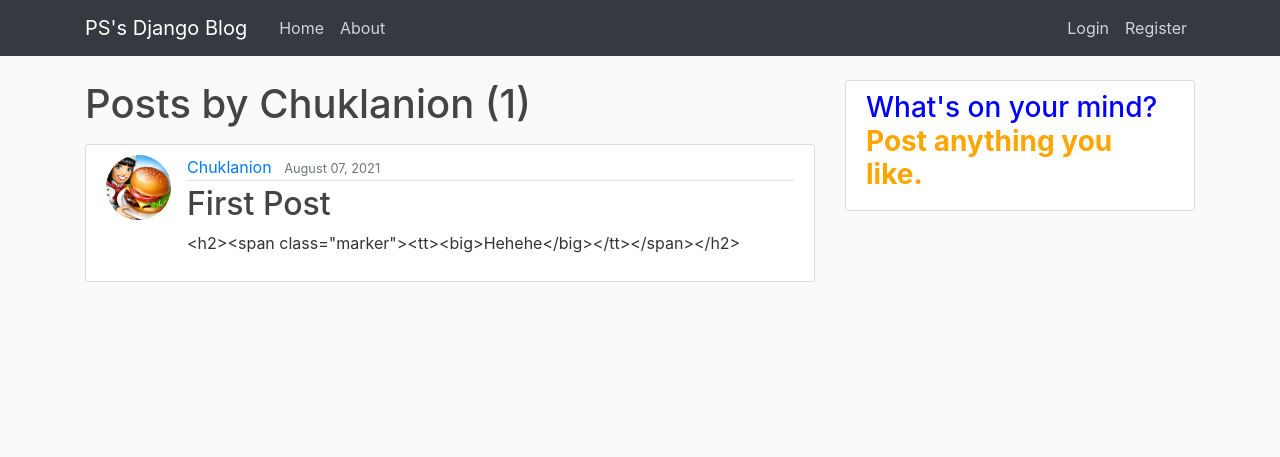
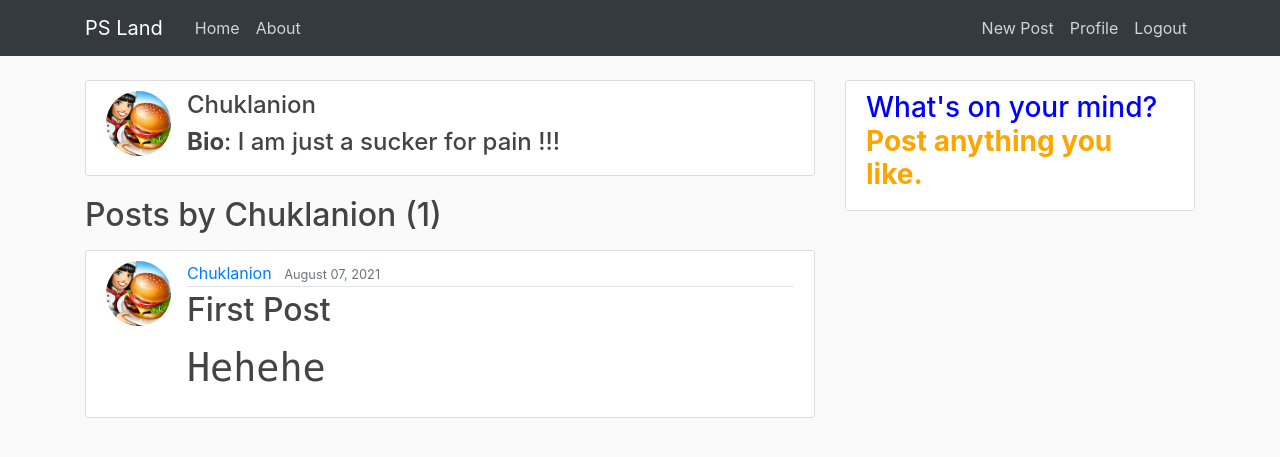
Before and after one commit to parth-sudo/temp-blog, a Django app: a page that uses blog/templates/blog/base.html in a window 1280 px wide. Shown: the top 457 px of the page. Run offline with Django 3.2, Linux system fonts and the light colour scheme; data comes from the database, SQL or seed files in the repository; both versions use the stored data as it was after the commit; some libraries are stand-ins or nearby versions.

Commit message:
added bio field and some styles

```diff
--- a/blog/templates/blog/base.html
+++ b/blog/templates/blog/base.html
@@ -21,7 +21,7 @@
     <header class="site-header">
       <nav class="navbar navbar-expand-lg navbar-dark bg-dark fixed-top">
         <div class="container">
-          <a class="navbar-brand mr-4" href="{% url 'blog-home' %}">PS's Django Blog</a>
+          <a class="navbar-brand mr-4" href="{% url 'blog-home' %}">PS Land</a>
           <button class="navbar-toggler" type="button" data-toggle="collapse" data-target="#navbarToggle" aria-controls="navbarToggle" aria-expanded="false" aria-label="Toggle navigation">
           <span class="navbar-toggler-icon"></span>
           </button>
--- a/blog/templates/blog/post_form.html
+++ b/blog/templates/blog/post_form.html
@@ -11,7 +11,7 @@
 
           </fieldset>
           <div class="form-group">
-              <button class=" btn_outline_info" type="submit">Post</button>
+              <button class=" btn btn-dark" type="submit">Post</button>
           </div>
       </form>
 
--- a/blog/templates/blog/user_post.html
+++ b/blog/templates/blog/user_post.html
@@ -1,6 +1,20 @@
 {% extends "blog/base.html" %}
 {% block content %}
-<h1 class="mb-3">Posts by {{ view.kwargs.username }} ({{page_obj.paginator.count}}) </h1>
+  <article class="media content-section">
+        <br></br>
+          <img class="rounded-circle article-img" src="{{ user.profile.image.url }}">
+          <div class="media-body">
+
+          <h4>  {{ user }}  </h4>
+          <h4>  <strong>Bio</strong>: {{ user.profile.bio }}  </h4>
+
+          </div>
+        </article>
+
+<h2 class="mb-3">Posts by {{ view.kwargs.username }} ({{page_obj.paginator.count}}) </h2>
+
+
+
     {% for post in posts %}
          <article class="media content-section">
           <img class="rounded-circle article-img" src="{{ post.author.profile.image.url }}">
@@ -10,7 +24,7 @@
               <small class="text-muted">{{ post.date_posted|date:"F d, Y" }}</small>
             </div>
             <h2><a class="article-title" href=" {% url 'post-detail' post.id %} ">{{ post.title }}</a></h2>
-            <p class="article-content">{{ post.content }}</p>
+            <p class="article-content">{{ post.content|safe }}</p>
           </div>
         </article>
     {% endfor %}
--- a/blog/views.py
+++ b/blog/views.py
@@ -81,7 +81,17 @@ class UserPostListView(ListView):  # class based view.
 
     def get_queryset(self): #limit post to specific user.
         user = get_object_or_404(User, username= self.kwargs.get('username'))
+        print(user)
         return Post.objects.filter(author=user).order_by('-date_posted')
+
+    def get_context_data(self, *args, **kwargs):
+        context = super(UserPostListView, self).get_context_data(*args, **kwargs)
+        user = get_object_or_404(User, username= self.kwargs.get('username'))
+        context['user'] = user
+        print(user.profile.bio)
+
+        return context
+
 
 class PostDetailView(DetailView):  # class based view.
     model = Post
--- a/users/forms.py
+++ b/users/forms.py
@@ -22,4 +22,4 @@ class ProfileUpdateForm(forms.ModelForm):
 
     class Meta:
         model = Profile
-        fields = ['image']
+        fields = ['bio','image']
--- a/users/models.py
+++ b/users/models.py
@@ -4,6 +4,7 @@ from PIL import Image
 
 class Profile(models.Model):
     user=models.OneToOneField(User, on_delete=models.CASCADE)
+    bio = models.TextField(blank=True)
     image=models.ImageField(default='orange.jpg',upload_to='profile_pics')
 
     def __str__(self):
--- a/users/templates/users/login.html
+++ b/users/templates/users/login.html
@@ -9,7 +9,7 @@
               {{ form|crispy }}
           </fieldset>
           <div class="form-group">
-              <button class=" btn_outline_info" type="submit">Log in</button>
+              <button class="btn btn-dark" type="submit">Log in</button>
           </div>
       </form>
       <div class="border-top pt-3">
--- a/users/templates/users/profile.html
+++ b/users/templates/users/profile.html
@@ -18,7 +18,7 @@
                   {{ p_form|crispy }}
               </fieldset>
               <div class="form-group">
-                  <button class=" btn_outline_info" type="submit">Update</button>
+                  <button class="btn btn-dark" type="submit">Update</button>
               </div>
       </form>
     </div>
--- a/users/templates/users/register.html
+++ b/users/templates/users/register.html
@@ -10,7 +10,7 @@
               {{ form|crispy }}
           </fieldset>
           <div class="form-group">
-              <button class=" btn_outline_info" type="submit">Sign Up</button>
+              <button class="btn btn-dark" type="submit">Sign Up</button>
           </div>
       </form>
       <div class="border-top pt-3">
```
Also changed, not shown: blog/templates/blog/about.html (+4 -4 lines), blog/templates/blog/home.html (+5 -5 lines), blog/templates/blog/post_detail.html (+4 -4 lines), db.sqlite3, media/profile_pics/1e29434802ce1e4aaa7ca8e8d09830cdd3386a82de207c017fe769b3fc334422.jpg (added), media/profile_pics/99500609-9f5b5080-29a0-11eb-96bb-b1f12249642a.png (added), media/profile_pics/wallp.jpg (added), users/migrations/0003_profile_bio.py (added).
